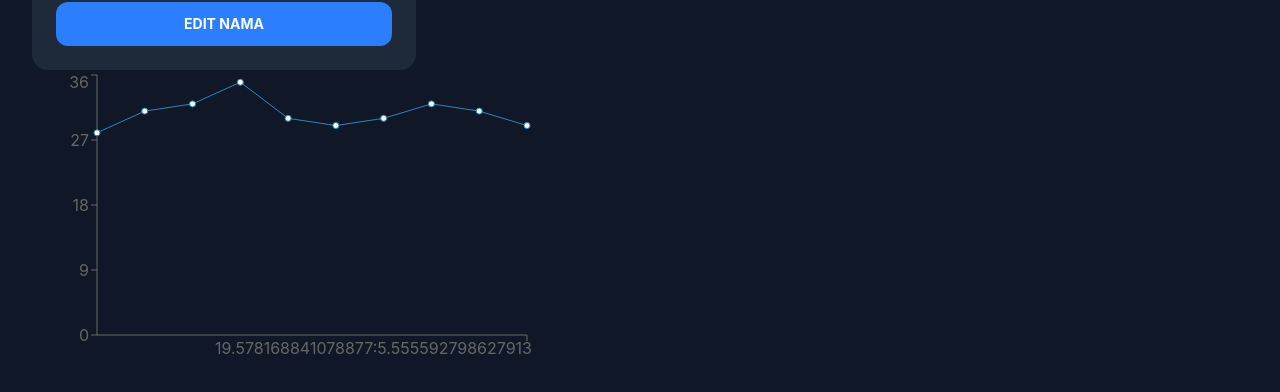
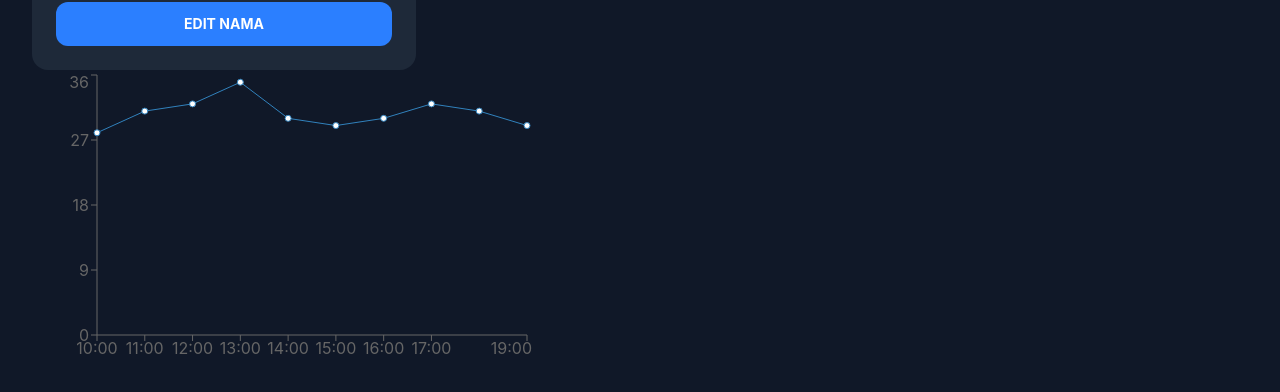
Before and after one commit to alferd06/smart-garden-frontend, a React (Vite) app: page / in a window 1280 px wide. Shown: the part 870-1262 px from the top of the page. Built offline with nearby package versions, Linux system fonts and the light colour scheme.

Commit message:
eksekusi generateData di dalam komponen dan menggunakan useMemo

```diff
--- a/src/GrafikSuhu.jsx
+++ b/src/GrafikSuhu.jsx
@@ -1,3 +1,4 @@
+import { useMemo } from "react";
 import { LineChart, Line, XAxis, YAxis } from "recharts";
 
 function generateTemp(){
@@ -12,19 +13,21 @@ function generateTime(){
     return `${jam.toString().padStart(2, '0')}:${menit.toString().padStart(2, '0')}`
 }
 
-const df=[]
-function generateData(iter){
-    for (let i = 0; i < iter; i++){
-        const data = {waktu: `${generateTime()}`, suhu: generateTemp()}
+function generateData(iter, df){
+    for (let i = 10; i < iter + 10; i++){
+        const data = {waktu: `${i}:00`, suhu: generateTemp()}
         df.push(data)
+        }
     }
-}
-
-generateData(10)
-
-console.log(df)
 
 function GrafikSuhu(){
+    const df = useMemo(() => {
+        const data = []
+        generateData(10, data)
+        return data
+    }, []
+    )
+
     return(
     <LineChart data={df} width={500} height={300}>
         <XAxis dataKey={"waktu"}/>
```
